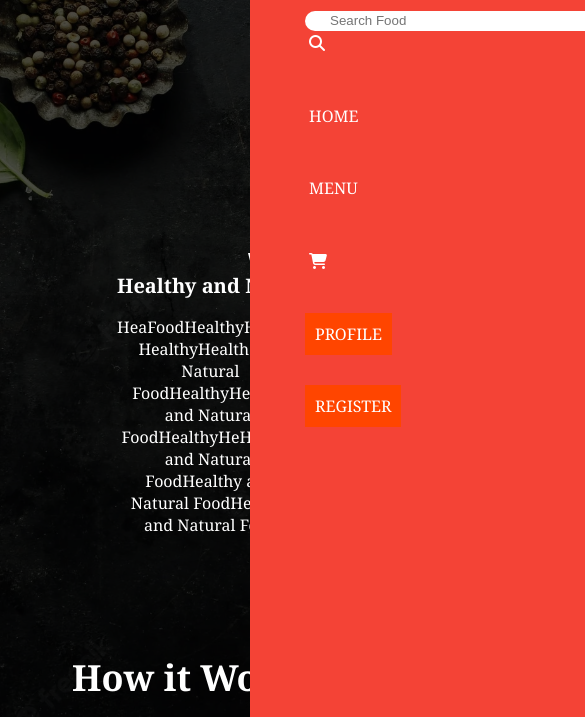
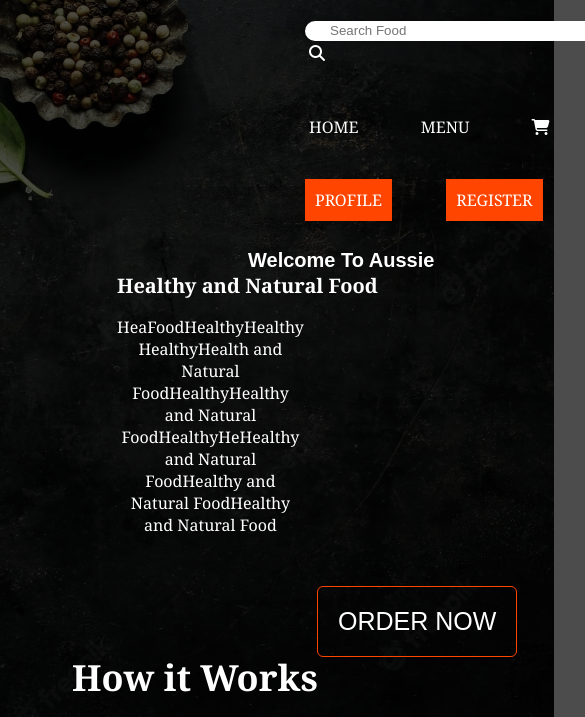
Before and after one commit to mohamedfareed244/web_project, a plain HTML site: page index.html in a window 390 px wide. Shown: the part 89-806 px from the top of the page, 585 px wide, since content can reach past the window. Drawn offline with Linux system fonts and the light colour scheme.

Commit message:
Update homepage.css

```diff
--- a/Css/homepage.css
+++ b/Css/homepage.css
@@ -184,24 +184,7 @@ button:hover{
         font-size: 20px;
     }
 
-    .navbar ul li{
 
-        display: block;
-
-    }
-
-    .navbar{
-        position: absolute;
-        background: #f44336;
-        height: 100vh;
-        width: 400px;
-        top: 0;
-        right: -200px;
-        /* align-items: baseline; */
-        text-align: left;
-        z-index: 2;
-        transition: 1s;
-    }
 
 
     #fx{
```
